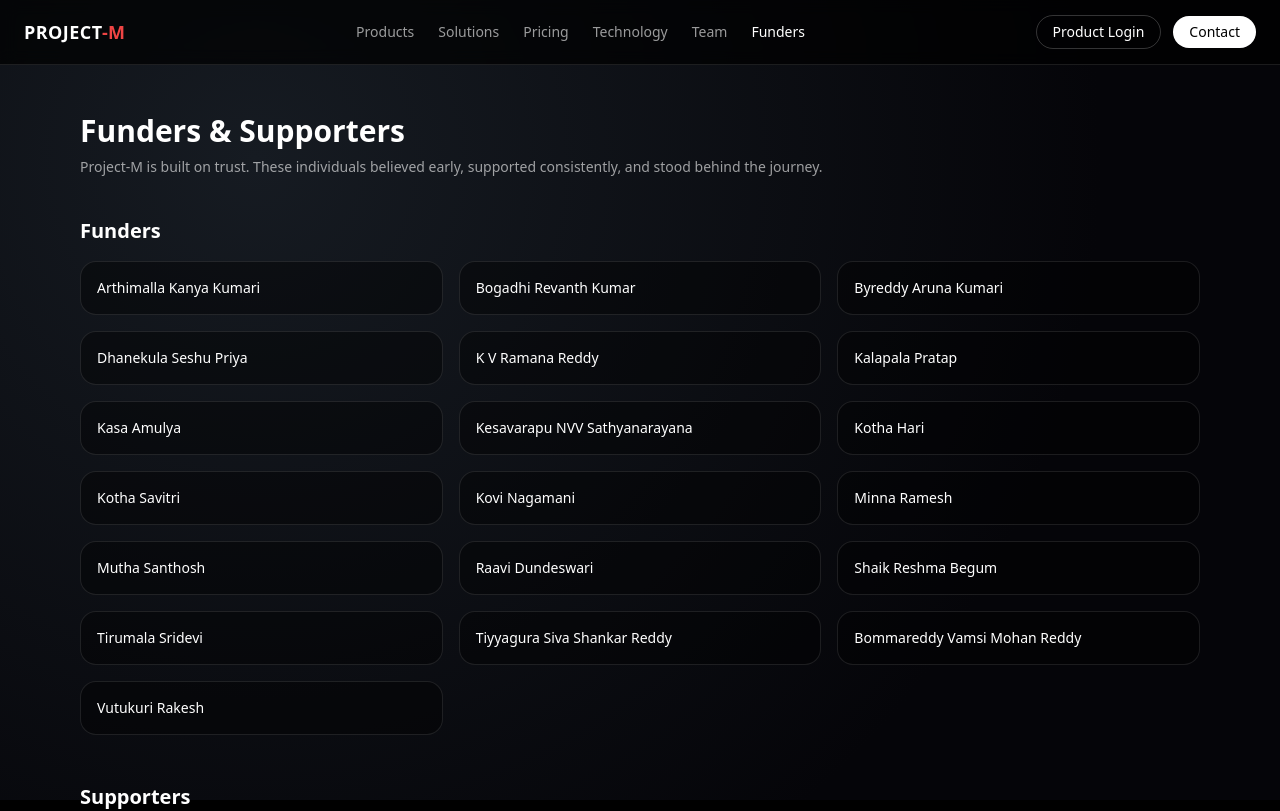
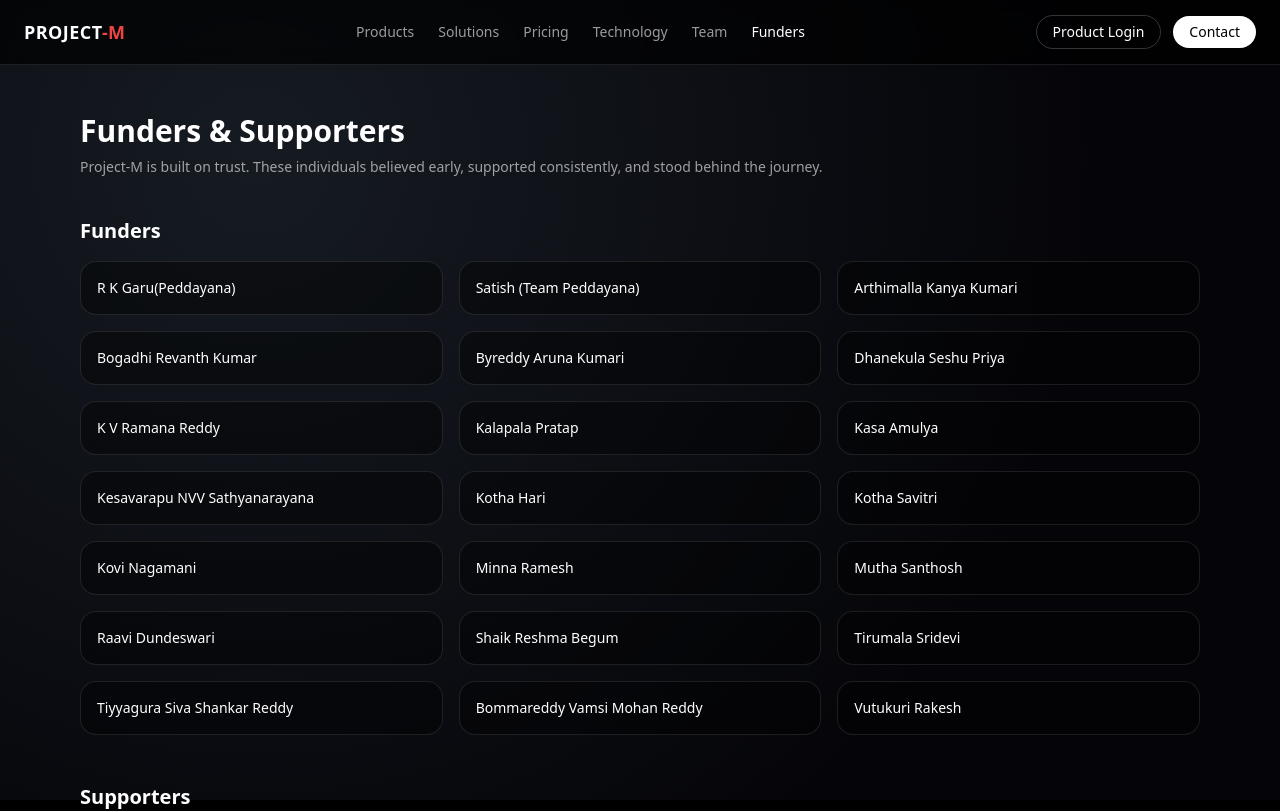
Before and after one commit to raghutujanakiram-jpg/project-m-mos-demo, a React (Vite) app: page /funders in a window 1280 px wide. Shown: the top 811 px of the page. Built offline with nearby package versions, Linux system fonts and the light colour scheme.

Commit message:
Update Funders.jsx

```diff
--- a/src/marketing/Funders.jsx
+++ b/src/marketing/Funders.jsx
@@ -1,6 +1,8 @@
 import React from "react";
 
 const funders = [
+  "R K Garu(Peddayana)",
+  "Satish (Team Peddayana)",
   "Arthimalla Kanya Kumari",
   "Bogadhi Revanth Kumar",
   "Byreddy Aruna Kumari",
```
